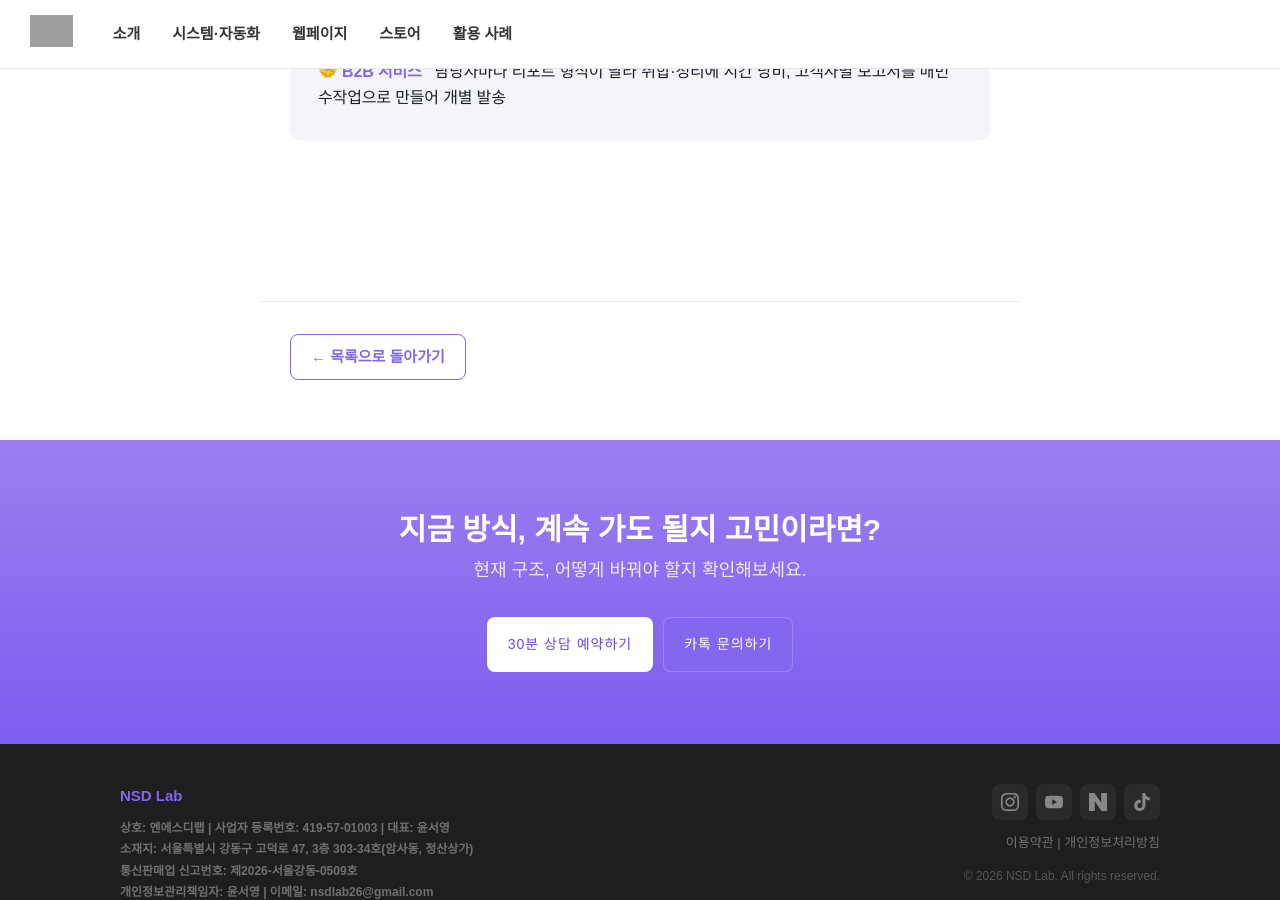
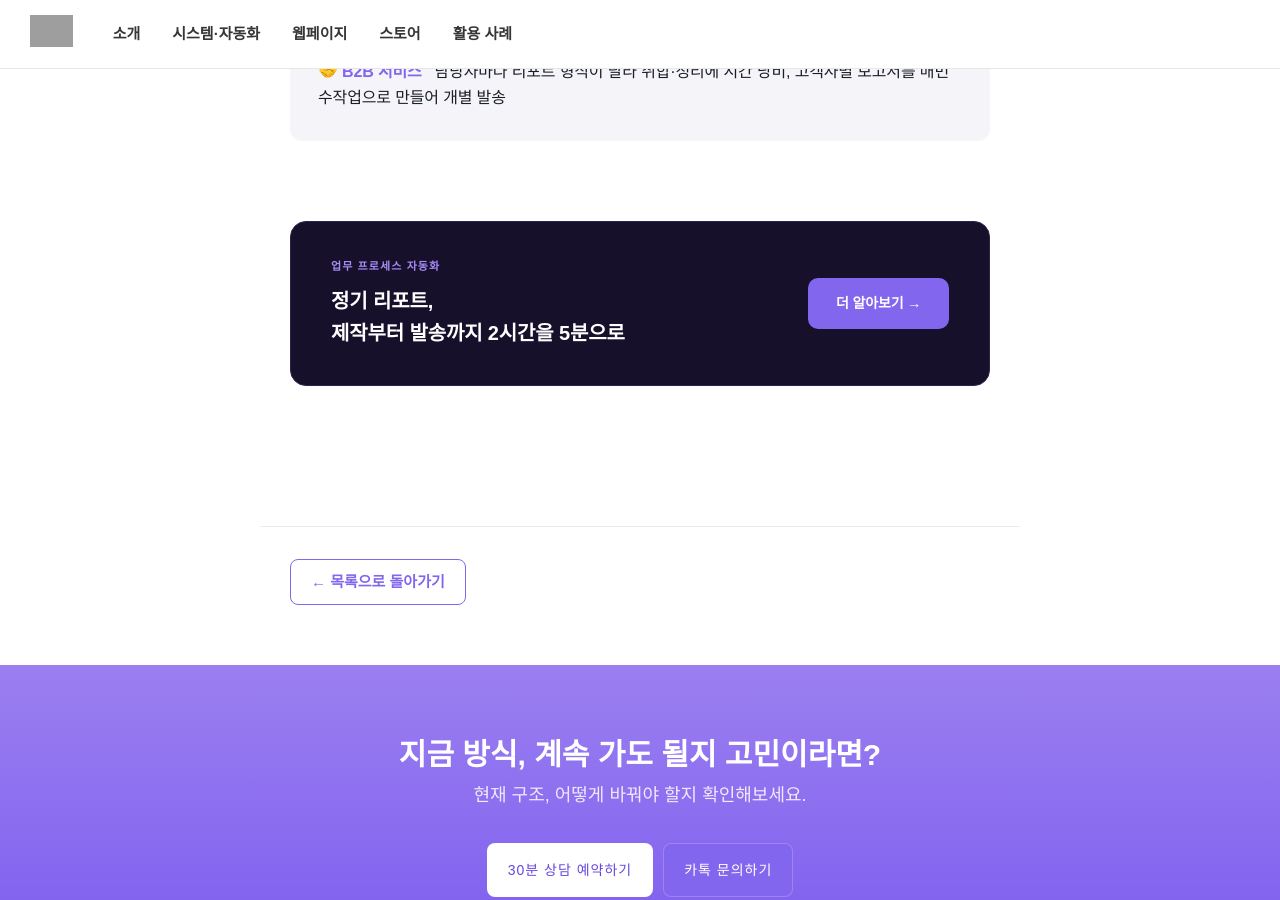
Before and after one commit to nsdlab26/blog, a Jekyll site: the page built from _posts/2026-05-26-client-report-automation.md, in a window 1280 px wide and 900 px high, scrolled down 2398 px. Built offline with Jekyll 4.4.1, drawn with Linux system fonts in a browser that asks for light colours; nearby versions of some CDN libraries; some web fonts are replaced; grey boxes are pictures that could not be loaded.

Commit message:
Update 2026-05-26-client-report-automation.md

```diff
--- a/_posts/2026-05-26-client-report-automation.md
+++ b/_posts/2026-05-26-client-report-automation.md
@@ -97,5 +97,11 @@
 </ul>
 </div>
 </section>
-
+<div style="background:#16102b; border-radius:16px; padding:36px 40px; display:flex; align-items:center; justify-content:space-between; gap:32px; border:1px solid #2e2250; margin-bottom:60px; flex-wrap:wrap;">
+  <div>
+    <div style="font-size:11px; font-weight:700; letter-spacing:0.1em; color:#a78bf6; margin-bottom:10px; text-transform:uppercase;">업무 프로세스 자동화</div>
+    <h3 style="margin:0; font-size:20px; font-weight:900; color:#fff; line-height:1.6;">정기 리포트, <br>제작부터 발송까지 2시간을 5분으로</h3>
+  </div>
+  <a href="https://www.nsdlab.kr/workflow" target="_blank" style="display:inline-block; background:#8366EE; color:#fff; font-size:14px; font-weight:700; padding:14px 28px; border-radius:10px; text-decoration:none; white-space:nowrap; flex-shrink:0;">더 알아보기 →</a>
 </div>
+</div>
```
